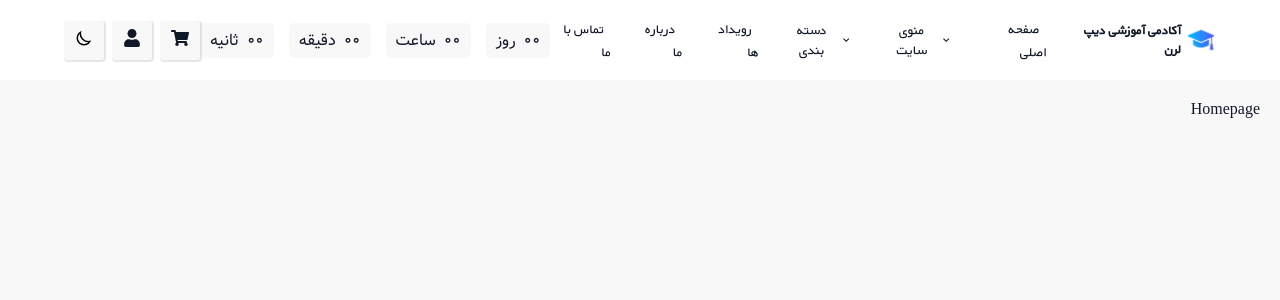
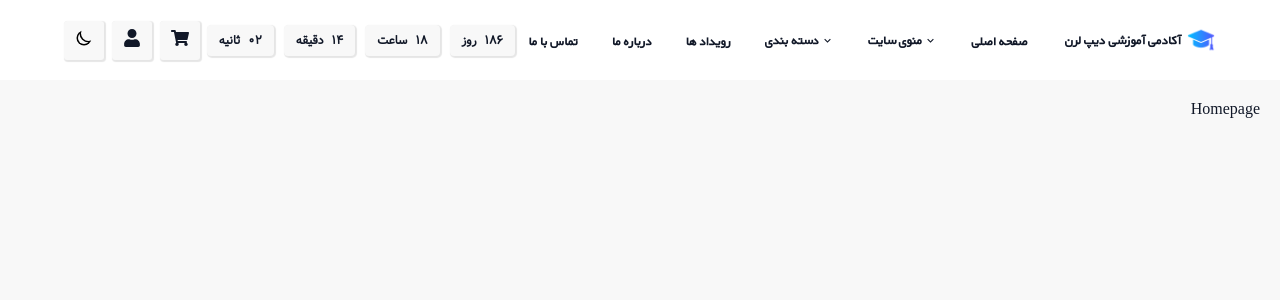
Before and after one commit to behnamhamidi1991/academy-fa, a React (Vite) app: page / in a window 1280 px wide. Shown: the top 300 px of the page. Built offline with nearby package versions, Linux system fonts and the light colour scheme.

Commit message:
header done, make responsive

```diff
--- a/src/components/Header/Header.jsx
+++ b/src/components/Header/Header.jsx
@@ -10,6 +10,7 @@ import { FaShoppingCart } from "react-icons/fa";
 import { FaUser } from "react-icons/fa";
 import { MdKeyboardArrowDown } from "react-icons/md";
 import { MdKeyboardArrowUp } from "react-icons/md";
+import Countdown from "../Shared/Countdown/Countdown";
 
 const Header = () => {
   const theme = useSelector((state) => state.theme.dark);
@@ -19,10 +20,10 @@ const Header = () => {
     <div className="headerWrapper">
       <header className={theme ? "header dark" : "header light"}>
         <div className="logoAndLinks">
-          <div className="headerLogo">
+          <Link to="/" className="headerLogo">
             <img src={logo} alt="logo" />
             <p>آکادمی آموزشی دیپ لرن</p>
-          </div>
+          </Link>
           <ul className="headerLinks">
             <li className="headerLink">
               <Link to="" className="headerLinkItem">
@@ -54,22 +55,7 @@ const Header = () => {
         </div>
 
         <div className="countDown">
-          <div className="counterItem days">
-            <span className="countDownNum">00</span>
-            <span className="countDownLabel">روز</span>
-          </div>
-          <div className="counterItem hours">
-            <span className="countDownNum">00</span>
-            <span className="countDownLabel">ساعت</span>
-          </div>
-          <div className="counterItem minutes">
-            <span className="countDownNum">00</span>
-            <span className="countDownLabel">دقیقه</span>
-          </div>
-          <div className="counterItem seconds">
-            <span className="countDownNum">00</span>
-            <span className="countDownLabel">ثانیه</span>
-          </div>
+          <Countdown />
         </div>
 
         <div className="headerIcons">
--- a/src/components/Header/header.css
+++ b/src/components/Header/header.css
@@ -25,6 +25,7 @@
   gap: 5px;
   justify-content: center;
   align-items: center;
+  user-select: none;
 }
 
 .headerLogo img {
@@ -34,6 +35,7 @@
 .headerLogo p {
   font-weight: bold;
   font-size: 13px;
+  color: var(--text-color);
 }
 
 .headerLinks {
@@ -46,16 +48,16 @@
 
 .headerLinkItem {
   color: var(--text-color);
-  font-size: 14px;
-  /* font-weight: bold; */
+  font-size: 13px;
+  font-weight: bold;
   padding: 4px 7px;
   border-radius: 5px;
 }
 
 .headerLinkBtn {
   color: var(--text-color);
-  font-size: 14px;
-  /* font-weight: bold; */
+  font-size: 13px;
+  font-weight: bold;
   background: transparent;
   border: none;
   font-family: "yekanRegular";
@@ -74,50 +76,6 @@
 .headerLinkBtn:hover {
   background-color: var(--link-color);
 }
-
-/* CENTER - COUNTDOWN */
-.countDown {
-  display: flex;
-  gap: 15px;
-}
-
-.days {
-  display: flex;
-  justify-content: center;
-  align-items: center;
-  gap: 8px;
-}
-
-.counterItem {
-  display: flex;
-  justify-content: center;
-  align-items: center;
-  gap: 8px;
-  background-color: var(--primary-color);
-  padding: 5px 10px;
-  font-family: "vazirFD";
-  border-radius: 5px;
-}
-
-/* .hours {
-  display: flex;
-  justify-content: center;
-  align-items: center;
-  gap: 8px;
-} */
-
-/* .minutes {
-  display: flex;
-  justify-content: center;
-  align-items: center;
-  gap: 8px;
-}
-.seconds {
-  display: flex;
-  justify-content: center;
-  align-items: center;
-  gap: 8px;
-} */
 
 /* LEFT - BUTTONS */
 
--- a/src/components/Shared/Countdown/Countdown.jsx
+++ b/src/components/Shared/Countdown/Countdown.jsx
@@ -0,0 +1,53 @@
+import React, { useState, useEffect } from "react";
+import "./countdown.css";
+
+const Countdown = () => {
+  const [days, setDays] = useState(0);
+  const [hours, setHours] = useState(0);
+  const [minutes, setMinutes] = useState(0);
+  const [seconds, setSeconds] = useState(0);
+
+  const deadline = "September, 25, 2024";
+
+  const getTime = () => {
+    const time = Date.parse(deadline) - Date.now();
+
+    setDays(Math.floor(time / (1000 * 60 * 60 * 24)));
+    setHours(Math.floor((time / (1000 * 60 * 60)) % 24));
+    setMinutes(Math.floor((time / 1000 / 60) % 60));
+    setSeconds(Math.floor((time / 1000) % 60));
+  };
+
+  useEffect(() => {
+    const interval = setInterval(() => getTime(deadline), 1000);
+
+    return () => clearInterval(interval);
+  }, []);
+
+  return (
+    <>
+      <div className="counterItem days">
+        <span className="countDownNum">{days < 10 ? "0" + days : days}</span>
+        <span className="countDownLabel">روز</span>
+      </div>
+      <div className="counterItem hours">
+        <span className="countDownNum">{hours < 10 ? "0" + hours : hours}</span>
+        <span className="countDownLabel">ساعت</span>
+      </div>
+      <div className="counterItem minutes">
+        <span className="countDownNum">
+          {minutes < 10 ? "0" + minutes : minutes}
+        </span>
+        <span className="countDownLabel">دقیقه</span>
+      </div>
+      <div className="counterItem seconds">
+        <span className="countDownNum">
+          {seconds < 10 ? "0" + seconds : seconds}
+        </span>
+        <span className="countDownLabel">ثانیه</span>
+      </div>
+    </>
+  );
+};
+
+export default Countdown;
--- a/src/components/Shared/Countdown/countdown.css
+++ b/src/components/Shared/Countdown/countdown.css
@@ -0,0 +1,48 @@
+.countDown {
+  display: flex;
+  gap: 10px;
+  cursor: default;
+  user-select: none;
+}
+
+.days {
+  display: flex;
+  justify-content: center;
+  align-items: center;
+  gap: 8px;
+}
+
+.counterItem {
+  display: flex;
+  justify-content: center;
+  align-items: center;
+  gap: 8px;
+  background-color: var(--primary-color);
+  color: var(--text-color);
+  padding: 6px 12px;
+  font-family: "vazirFD";
+  border-radius: 4px;
+  font-weight: bold;
+  font-size: 12px;
+  box-shadow: 1px 1px 1px 1px rgba(0, 0, 0, 0.1);
+}
+
+/* .hours {
+  display: flex;
+  justify-content: center;
+  align-items: center;
+  gap: 8px;
+} */
+
+/* .minutes {
+  display: flex;
+  justify-content: center;
+  align-items: center;
+  gap: 8px;
+}
+.seconds {
+  display: flex;
+  justify-content: center;
+  align-items: center;
+  gap: 8px;
+} */
--- a/src/index.css
+++ b/src/index.css
@@ -24,7 +24,7 @@
   --text-color: #fdfdfd;
   --red-color: #f43219;
   --orange-color: #eb671c;
-  --link-color: #606a7c;
+  --link-color: #4f5a6d;
 }
 
 .light {
@@ -34,7 +34,7 @@
   --text-color: #111828;
   --red-color: #f43219;
   --orange-color: #eb671c;
-  --link-color: #cdd0d4;
+  --link-color: #e2e5ea;
 }
 
 /* FONTS */
```
